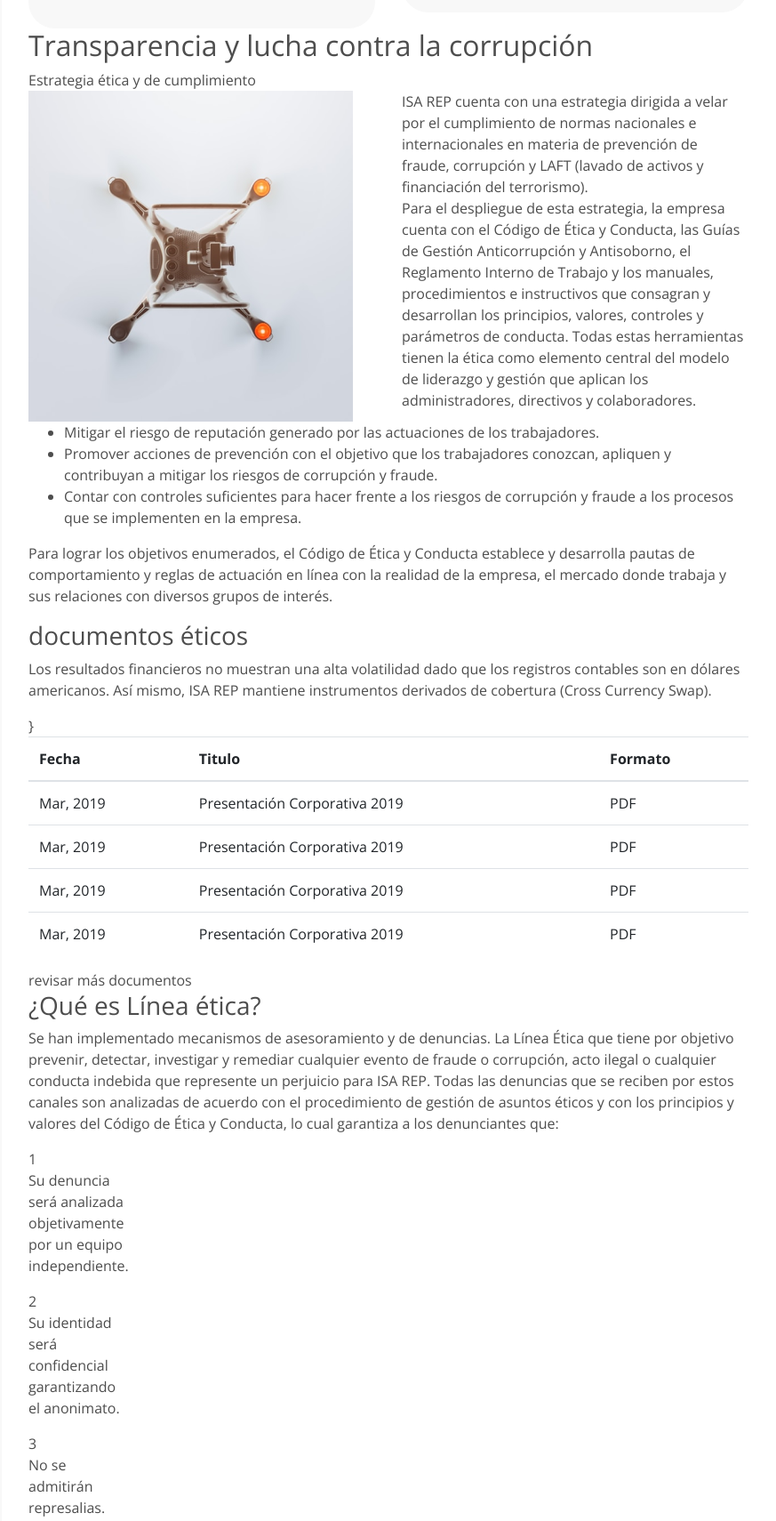
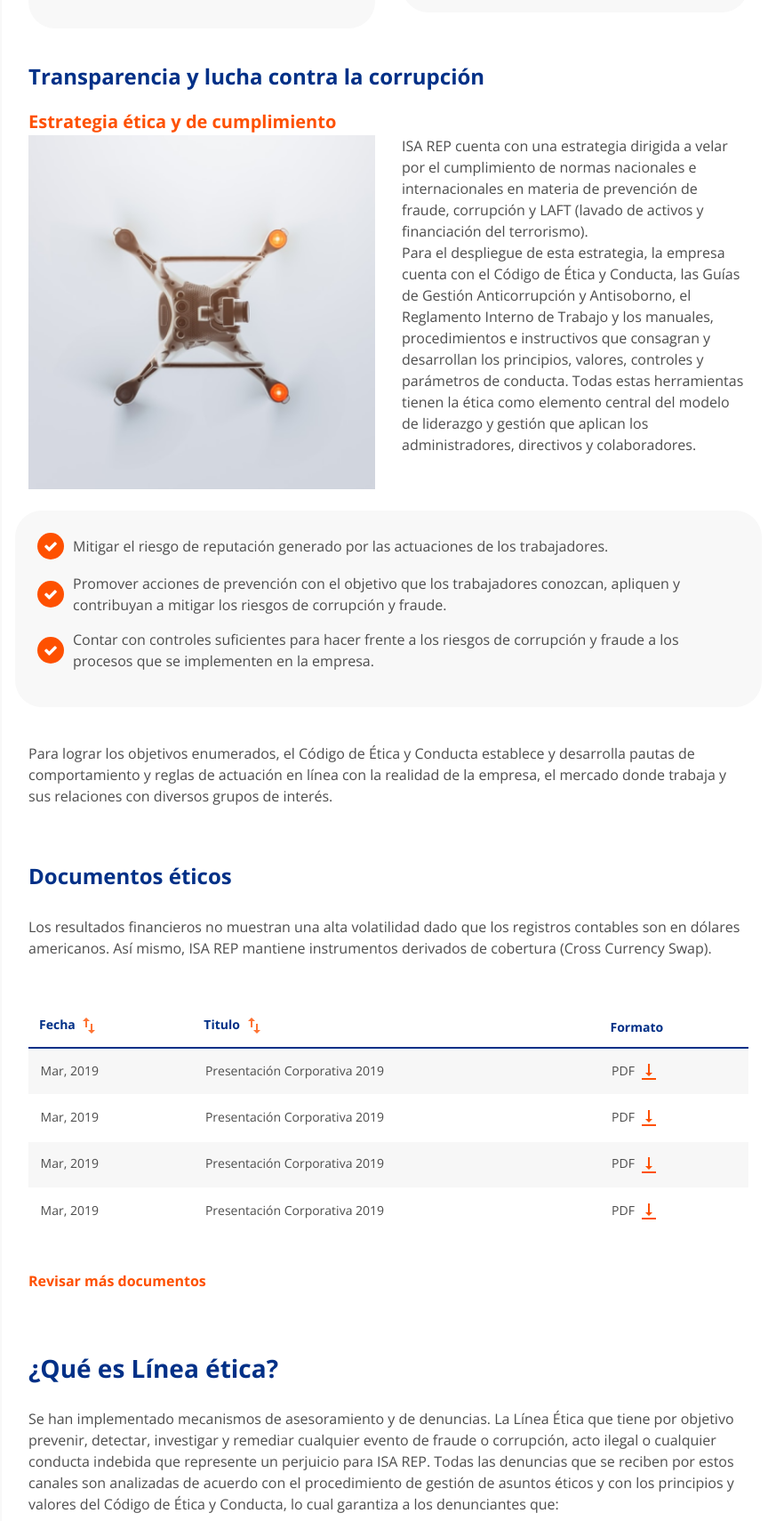
Before and after one commit to alastorjg/privateweb, a plain HTML site: page eticaempresarial.html in a window 1280 px wide. Shown: the part 2080-3790 px from the top of the page at 89% size, without its empty margins (353-1226 px from the left). Drawn offline with nearby package versions, Linux system fonts and the light colour scheme.

Commit message:
commit nuevo

```diff
--- a/eticaempresarial.html
+++ b/eticaempresarial.html
@@ -142,7 +142,7 @@
     <section>
         <div class="container">
             <div class="row">
-                <div class="col-lg-3 pl-0 bg-gris">
+                <div class="col-lg-3 col-sm-3 col-12 col-md-3 pl-0 bg-gris">
                     <div class="links">
                         <ul>
                             <li><a href="">Acerca del grupo</a></li>
@@ -153,21 +153,21 @@
                         </ul>
                     </div>
                 </div>
-                <div class="col-lg-9 pl15">
+                <div class="col-lg-9 col-9 col-sm-9 col-md-9 pl15">
                     <div class="row">
-                        <div class="col-lg-12 e-1">
+                        <div class="col-lg-12 col-12 e-1">
                             <h4>Empresas que se conducen con etica</h4>
                             <p>Los resultados financieros no muestran una alta volatilidad dado que los registros contables son en dólares americanos. Así mismo, ISA REP mantiene instrumentos derivados de cobertura (Cross Currency Swap), que reducen la exposición
                                 al riesgo de las fluctuaciones de tipo de cambio sobre la emisión de deuda en soles. Cabe mencionar que, en aplicación de las Normas Internacionales de Información Financiera, CINIIF 12, la empresa reconoce como gastos
                                 en el estado de ganancias y pérdidas, los costos de construcción de las líneas de transmisión, ya que, de acuerdo con dicha interpretación, la empresa presta un servicio de construcción en favor del Estado Peruano.</p>
                             <img src="img/etica.png" alt="">
                         </div>
-                        <div class="col-lg-12 e-2">
+                        <div class="col-lg-12 col-12 e-2">
                             <h4>Órganos de control</h4>
                             <p>Contraloría y Auditoría Interna apoyan a ISA REP en su responsabilidad de fortalecer el sistema de control interno mediante la identificación de oportunidades de mejora. Verifican también la razonabilidad de los resultados
                                 de los indicadores de gestión en la empresa y apoyan a las gerencias en el cumplimiento de los objetivos estratégicos mediante la evaluación de la gestión de riesgos, control y gobierno.</p>
                         </div>
-                        <div class="col-lg-6">
+                        <div class="col-lg-6 col-6 col-md-6 col-sm-6">
                             <div class="bg-e">
                                 <h4>Comité de Auditoría</h4>
                                 <p>El Comité de Auditoría asiste al Directorio en la vigilancia sobre el sistema de control interno de ISA REP. Este comité sesiona por lo menos cuatro veces al año y está conformado por tres miembros:</p>
@@ -187,7 +187,7 @@
                                     por el Comité de Auditoría.</p>
                             </div>
                         </div>
-                        <div class="col-lg-6">
+                        <div class="col-lg-6 col-6 col-md-6 col-sm-6">
                             <div class="bg-e">
                                 <h4>Comité de Ética</h4>
                                 <p>El Comité de Auditoría asiste al Directorio en la vigilancia sobre el sistema de control interno de ISA REP. Este comité sesiona por lo menos cuatro veces al año y está conformado por tres miembros:</p>
@@ -207,42 +207,50 @@
                             </div>
                         </div>
                         <!---->
-                        <div class="col-lg-12 e-3">
+                        <div class="col-lg-12 col-md-12 col-sm-12 col-12 e-3">
                             <h2>Transparencia y lucha contra la corrupción</h2>
                             <span>Estrategia ética y de cumplimiento</span>
                         </div>
 
-                        <div class="col-lg-6">
+                        <div class="col-lg-6 col-md-6 col-12 col-sm-6 imgetica mb-4">
                             <img src="img/eticaycumplimiento.png" alt="">
                         </div>
-                        <div class="col-lg-6 e-4">
+                        <div class="col-lg-6 col-md-6 col-12 col-sm-6 mb-4">
                             ISA REP cuenta con una estrategia dirigida a velar por el cumplimiento de normas nacionales e internacionales en materia de prevención de fraude, corrupción y LAFT (lavado de activos y financiación del terrorismo). <br> Para
                             el despliegue de esta estrategia, la empresa cuenta con el Código de Ética y Conducta, las Guías de Gestión Anticorrupción y Antisoborno, el Reglamento Interno de Trabajo y los manuales, procedimientos e instructivos que consagran
                             y desarrollan los principios, valores, controles y parámetros de conducta. Todas estas herramientas tienen la ética como elemento central del modelo de liderazgo y gestión que aplican los administradores, directivos y colaboradores.
                         </div>
 
-                        <div class="col-lg-12 e-5">
-                            <ul>
-                                <li><span></span>Mitigar el riesgo de reputación generado por las actuaciones de los trabajadores. </li>
-                                <li><span></span> Promover acciones de prevención con el objetivo que los trabajadores conozcan, apliquen y contribuyan a mitigar los riesgos de corrupción y fraude.</li>
-                                <li><span></span>Contar con controles suficientes para hacer frente a los riesgos de corrupción y fraude a los procesos que se implementen en la empresa.</li>
-                            </ul>
+                        <div class="col-lg-12 bg-e">
+                            <div class="d-flex align-items-center ball">
+                                <span><i class="fa fa-check" aria-hidden="true"></i></span>
+                                <div class="balltxt">Mitigar el riesgo de reputación generado por las actuaciones de los trabajadores.</div>
                             </div>
-                        <div class="col-lg-12 e-6">
+                            <div class="d-flex align-items-center ball">
+                                <span><i class="fa fa-check" aria-hidden="true"></i></span>
+                                <div class="balltxt">Promover acciones de prevención con el objetivo que los trabajadores conozcan, apliquen y contribuyan a mitigar los riesgos de corrupción y fraude.</div>
+                            </div>
+                            <div class="d-flex align-items-center ball">
+                                <span><i class="fa fa-check" aria-hidden="true"></i></span>
+                                <div class="balltxt">Contar con controles suficientes para hacer frente a los riesgos de corrupción y fraude a los procesos que se implementen en la empresa.</div>
+                            </div>
+
+                        </div>
+                        <div class="col-lg-12 col-md-12 col-sm-12 col-12 mb-5">
                             <p>Para lograr los objetivos enumerados, el Código de Ética y Conducta establece y desarrolla pautas de comportamiento y reglas de actuación en línea con la realidad de la empresa, el mercado donde trabaja y sus relaciones con
                                 diversos grupos de interés.</p>
                         </div>
-                        <div class="col-lg-12 e-7">
-                            <h3>documentos éticos</h3>
+                        <div class="col-lg-12 col-md-12 col-sm-12 col-12 e-4">
+                            <h3>Documentos éticos</h3>
                             <p>Los resultados financieros no muestran una alta volatilidad dado que los registros contables son en dólares americanos. Así mismo, ISA REP mantiene instrumentos derivados de cobertura (Cross Currency Swap).</p>
                         </div>
-                        <div class="col-lg-12 e-8">
-                            <div class="table-responsive">}
-                                <table class="table">
+                        <div class="col-lg-12 col-md-12 col-sm-12 col-12">
+                            <div class="table-responsive">
+                                <table class="table table-striped tablaGeneral">
                                     <thead>
                                         <tr>
-                                            <th scope="col">Fecha</th>
-                                            <th scope="col">Titulo</th>
+                                            <th scope="col">Fecha <span><img src="img/flechastabla.svg" alt=""></span></th>
+                                            <th scope="col">Titulo <span><img src="img/flechastabla.svg" alt=""></span></th>
                                             <th scope="col">Formato</th>
                                         </tr>
                                     </thead>
@@ -250,66 +258,76 @@
                                         <tr>
                                             <td>Mar, 2019</td>
                                             <td>Presentación Corporativa 2019</td>
-                                            <td>PDF <span></span></td>
+                                            <td>PDF <span><img src="img/bajar.svg" alt=""></span></td>
                                         </tr>
                                         <tr>
                                             <td>Mar, 2019</td>
                                             <td>Presentación Corporativa 2019</td>
-                                            <td>PDF <span></span></td>
+                                            <td>PDF <span><img src="img/bajar.svg" alt=""></span></td>
                                         </tr>
                                         <tr>
                                             <td>Mar, 2019</td>
                                             <td>Presentación Corporativa 2019</td>
-                                            <td>PDF <span></span></td>
+                                            <td>PDF <span><img src="img/bajar.svg" alt=""></span></td>
                                         </tr>
                                         <tr>
                                             <td>Mar, 2019</td>
                                             <td>Presentación Corporativa 2019</td>
-                                            <td>PDF <span></span></td>
+                                            <td>PDF <span><img src="img/bajar.svg" alt=""></span></td>
                                         </tr>
 
 
                                     </tbody>
                                 </table>
                             </div>
-                            <div><span>revisar más documentos</span></div>
+                            <div class="row">
+                                <div class="col-lg-12 col-12 col-md-12 col-sm-12 mt-4 revisar">
+                                    <a href="">Revisar más documentos</a>
                                 </div>
-                        <div class="col-lg-12">
+                            </div>
+                        </div>
+                        <div class="col-lg-12 col-md-12 col-sm-12 col-12 e-5">
                             <h3>¿Qué es Línea ética?</h3>
                             <p>Se han implementado mecanismos de asesoramiento y de denuncias. La Línea Ética que tiene por objetivo prevenir, detectar, investigar y remediar cualquier evento de fraude o corrupción, acto ilegal o cualquier conducta indebida
                                 que represente un perjuicio para ISA REP. Todas las denuncias que se reciben por estos canales son analizadas de acuerdo con el procedimiento de gestión de asuntos éticos y con los principios y valores del Código de Ética
                                 y Conducta, lo cual garantiza a los denunciantes que:</p>
                         </div>
 
+
+
+                        <div class="col-lg-12 col-md-12 col-sm-12 col-12">
                             <div class="bg-celeste">
-                            <div class="col-lg-3">
+                                <div class="row">
+                                    <div class="col-lg-3 interno bordeInterno">
                                         <span>1</span>
                                         <p>Su denuncia será analizada objetivamente por un equipo independiente.</p>
                                     </div>
-                            <div class="col-lg-3">
+                                    <div class="col-lg-3 interno bordeInterno">
                                         <span>2</span>
                                         <p>Su identidad será confidencial garantizando el anonimato.</p>
                                     </div>
-                            <div class="col-lg-3">
+                                    <div class="col-lg-3 interno bordeInterno">
                                         <span>3</span>
                                         <p>No se admitirán represalias.</p>
                                     </div>
-                            <div class="col-lg-3">
+                                    <div class="col-lg-3 interno">
                                         <span>4</span>
                                         <p>Obtendrá una respuesta sobre la gestión de su denuncia.</p>
                                     </div>
                                 </div>
+                            </div>
+                        </div>
 
-                        <div class="col-lg-12">
+                        <div class="col-lg-12 col-md-12 col-sm-12 col-12 mb-5">
                             <p>En 2018 se recibieron dos denuncias mediante la Línea Ética. Tras su registro y análisis, ambas denuncias fueron desestimadas y no requirieron mayor acción. Ante casos corroborados, ISA REP tomará las acciones disciplinarias
                                 que correspondan, de acuerdo con lo establecido en el Reglamento Interno de Trabajo, en la legislación aplicable y en la directiva interna de asuntos disciplinarios.</p>
                         </div>
 
-                        <div class="col-lg-12">
+                        <div class="col-lg-12 col-md-12 col-sm-12 col-12 e-6">
                             <h4>Si tienes algo que denunciar</h4>
                             <p>La jefatura de Auditoría Interna realizó dos capacitaciones presenciales dirigidas a los nuevos trabajadores sobre el Código de Ética y Conducta y sobre el uso de la Línea Ética. En el caso de los nuevos trabajadores, ellos
                                 recibieron una copia física del Código de Ética y Conducta como parte del kit del ingresante.</p>
-                            <a href="">ingrese a linea etica</a>
+                            <button type="button" class="btn btn-secundario-naranja mb-5">ingresa a linea ética</button>
                         </div>
 
                     </div>
--- a/sass/_acercadegrupoisa.sass
+++ b/sass/_acercadegrupoisa.sass
@@ -365,8 +365,12 @@
     img
         display: block
         width: 547px
-        height: 461
+        height: 461px
         margin: 50px auto
+        @media screen and ( max-width: 500px)
+            width: 100%
+            height: auto
+
 
 .e-2
     h4
@@ -378,10 +382,62 @@
         font-size: 16px
         font-weight: 400
 
+.e-3
+    h2
+        color: $azul-primario
+        font-weight: bold
+        font-size: 24px
+        margin-bottom: 22px
+    span
+        font-weight: bold
+        color: $naranja-primario
+        font-size: 20px
+        margin-bottom: 35px
+
+.e-4
+    h3
+        font-weight: bold
+        color: $azul-primario
+        margin-bottom: 30px
+        font-size: 24px
+    p
+        margin-bottom: 50px
+
+.e-5
+    h3
+        font-weight: bold
+        color: $azul-primario
+        margin-bottom: 28px
+    p
+        margin-bottom: 50px
+
+.e-6
+    h4
+        font-weight: bold
+        color: $azul-primario
+        margin-bottom: 22px
+        font-size: 20px
+    p
+        font-weight: 400
+        margin-bottom: 50px
+
+
+
+
+.imgetica
+    img
+        width: 100%
+        height: auto
+        @media screen and ( max-width: 1024px  )
+            width: 100%
+            height: auto
+
+
 .bg-e
     background: $plomo-secundario
     padding: 25px
     border-radius: 30px
+    margin-bottom: 40px
     h4
         font-weight: bold
         font-size: 20px
@@ -413,24 +469,39 @@
                 color: $azul-primario
                 margin-right: 5px
 
-    // ul
-    //     list-style: none
-    //     padding-inline-start: 0px
-    //     li
-    //         span
-    //             display: inline-block
-    //             width: 30px
-    //             height: 30px
-    //             background: $naranja-primario
-    //             color: $blanco
-    //             font-weight: bold
-    //             border-radius: 50%
-    //             font-size: 16px
-    //             padding: 3px
-    //             text-align: center
-    //             margin-right: 10px
-    //         .inline
-    //             display: inline-block
-    //             b
-    //                 font-weight: bold
-    //                 color: $azul-primario
+.revisar
+    a
+        font-weight: bold
+        font-size: 16px
+        display: block
+        color: $naranja-primario
+        margin-bottom: 70px
+
+.bg-celeste
+    background: $celeste-secundario
+    padding: 20px 40px
+    border-radius: 30px
+    margin-bottom: 50px
+    .interno
+        span
+            display: block
+            width: 48px
+            height: 48px
+            background: $blanco
+            border-radius: 50px
+            padding: 5px
+            margin: auto
+            margin-top: 40px
+            margin-bottom: 40px
+            font-size: 24px
+            font-weight: bold
+            text-align: center
+
+            color: $celeste-secundario
+
+        p
+            color: $blanco
+            font-weight: 300
+            font-size: 16px
+    .bordeInterno
+        border-right: 1px solid $azul-primario
--- a/sass/_general.sass
+++ b/sass/_general.sass
@@ -261,3 +261,23 @@ body
 
 .border-right-none
     border-right: none
+
+
+
+//tabla
+.table
+    color: $azul-primario
+    thead
+        th
+            border-bottom: 2px solid $azul-primario
+            border-top: 1px solid $blanco
+            font-size: 14px
+    tbody
+        td
+            border-top: 1px solid $blanco
+            font-size: 14px
+            color: $texto-color
+            padding: .85rem
+
+.table-striped tbody tr:nth-of-type(odd)
+    background-color: rgba(0,0,0,.03)
```
Also changed, not shown: css/style-rep.css, img/bajar.svg (added), img/flechastabla.svg (added), 1 other file. Lines whose indentation alone changed are shown as unchanged.
